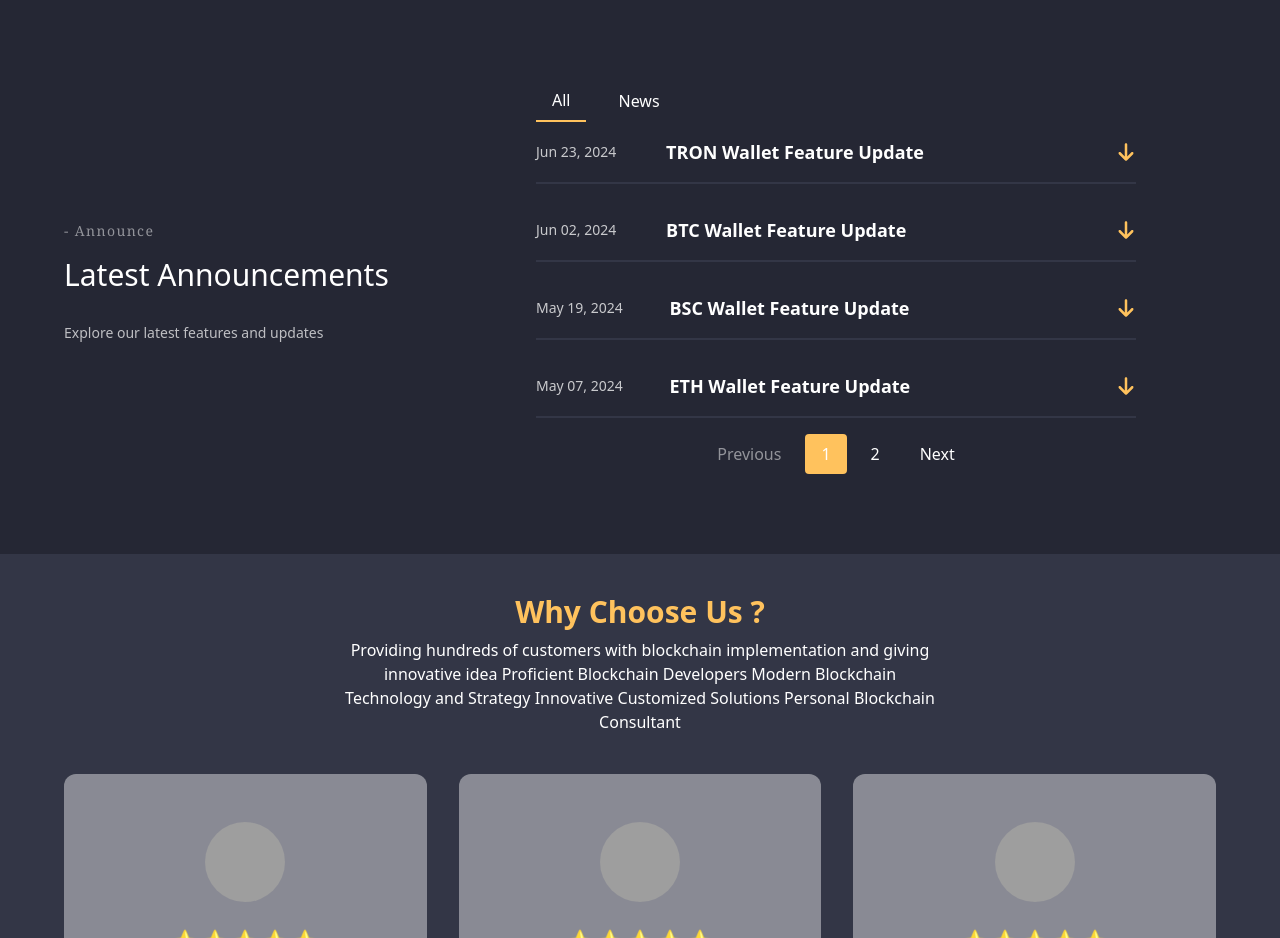
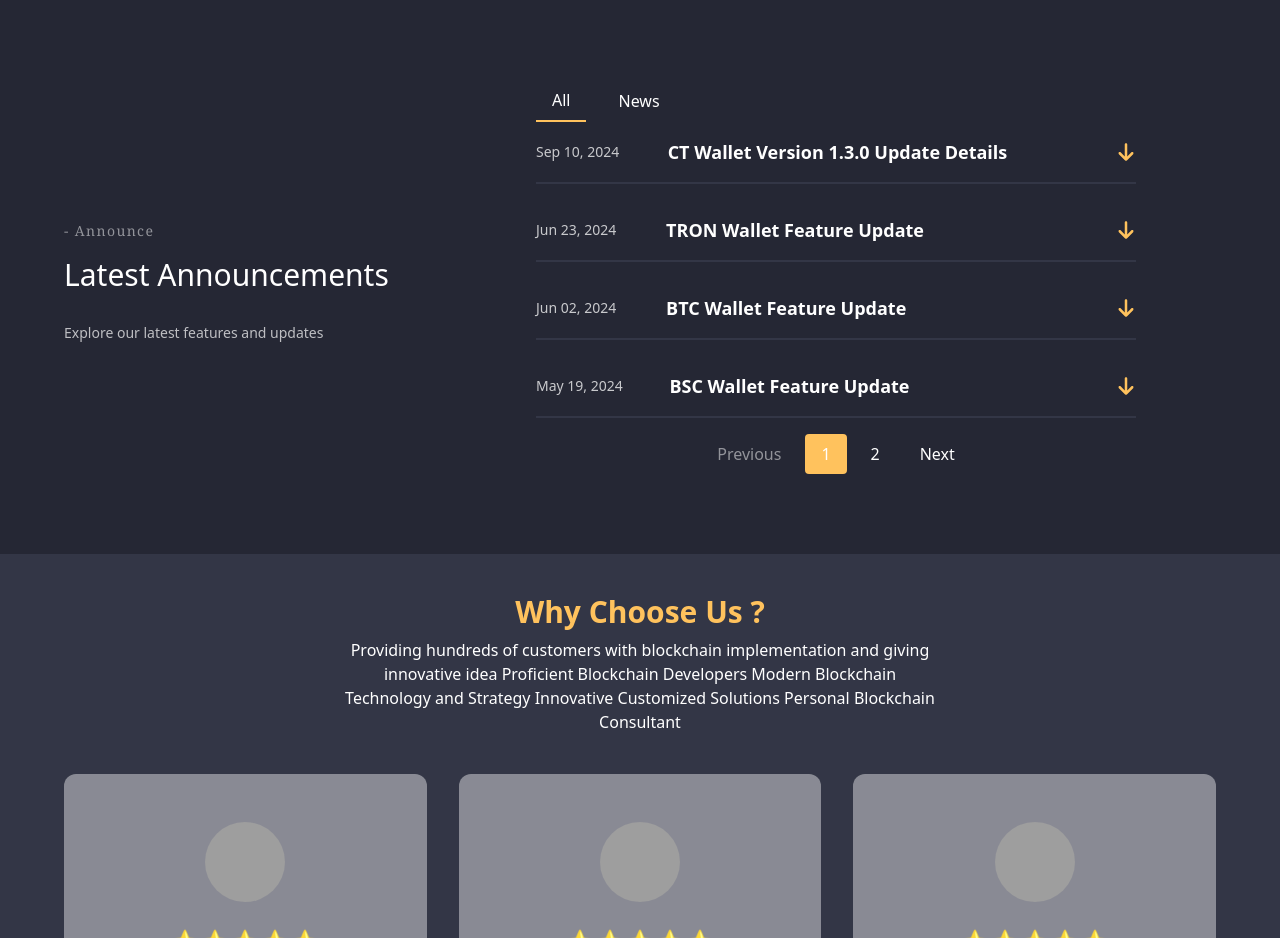
Before and after one commit to wowereitklaus/ctwallet.github.io, a React (Vite) app: page / in a window 1280 px wide. Shown: the part 1740-2678 px from the top of the page. Built offline with nearby package versions, Linux system fonts and the light colour scheme; grey boxes are pictures that could not be loaded.

Commit message:
Updata: 更新最新消息

```diff
--- a/src/contexts/GlobalContext.jsx
+++ b/src/contexts/GlobalContext.jsx
@@ -65,6 +65,18 @@ const announceList = [
     tags: ['TRON', 'Wallet Update'],
     img: 'https://api.obit-app.com/image_0002.jpg',
   },
+  {
+    id: 6,
+    title: 'CT Wallet Version 1.3.0 Update Details',
+    author: '',
+    content:
+      'We are pleased to provide the details of the latest update for CT Wallet, version 1.3.0, released on Sep 10, 2024. This update includes the following changes:\n\n- Updated ETH fee information.\n- Optimized BSC fee information.\n- Fixed typos.\n- Updated "About Us" page with official channel information.\n\nWe recommend that you update to the latest version to take advantage of these improvements, and thank you for your continued support of CT Wallet!',
+    date: 'Sep 10, 2024',
+    open: false,
+    type: 'news',
+    tags: ['Version 1.3.0', 'Wallet Update'],
+    img: 'https://api.obit-app.com/image_0003.jpg',
+  },
 ]
 
 const GlobalProvider = ({ children }) => {
```
